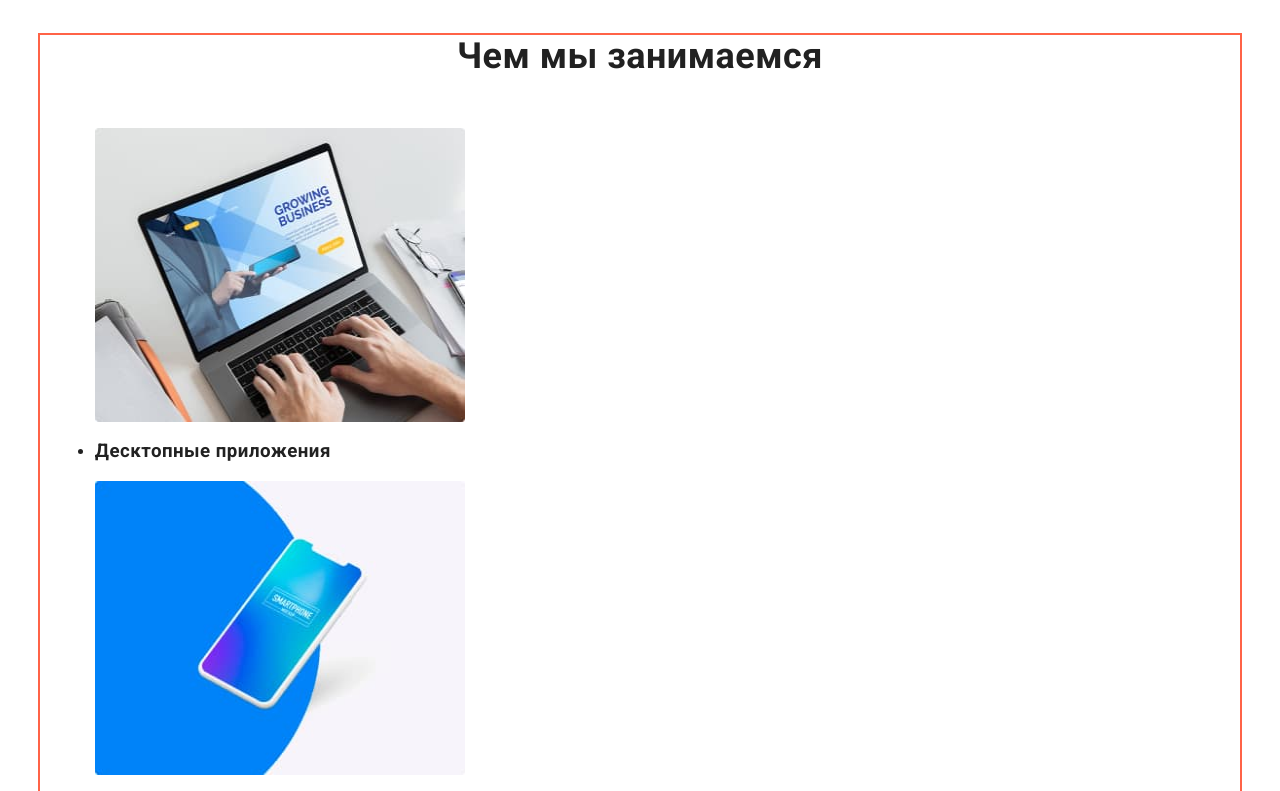
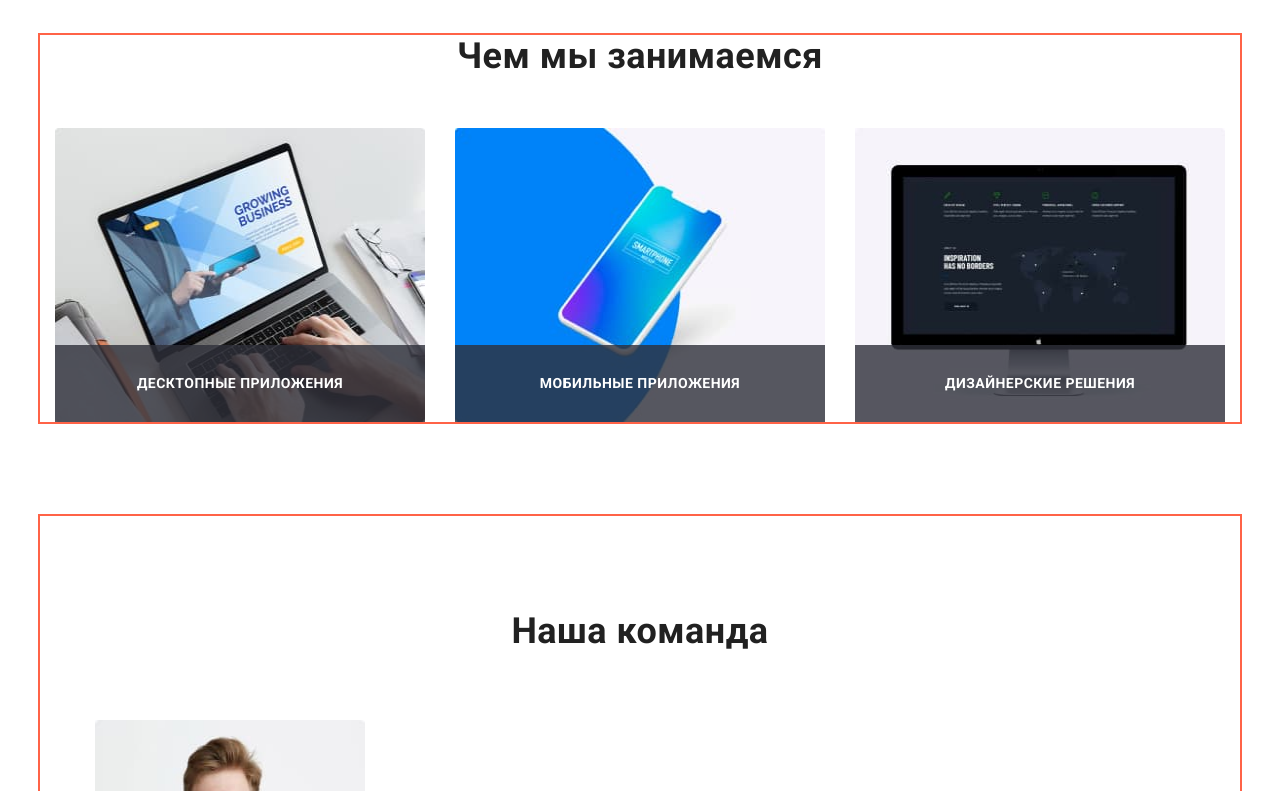
Before and after one commit to AnnaSimolchuk/goit-markup-hw-07, a plain HTML site: page index.html in a window 1280 px wide. Shown: the part 1080-1871 px from the top of the page. Drawn offline with nearby package versions, Linux system fonts and the light colour scheme.

Commit message:
добавляет стили секции работы

```diff
--- a/sass/components/webstudio/_work.scss
+++ b/sass/components/webstudio/_work.scss
@@ -8,3 +8,34 @@
   line-height: 1.2;
   text-align: center;
 }
+
+.work-list {
+  display: flex;
+  @extend %list;
+
+  .list {
+    position: relative;
+
+    &:not(:last-child) {
+      margin-right: 30px;
+    }
+  }
+
+  .title {
+    position: absolute;
+    left: 0;
+    bottom: 0;
+    width: 100%;
+    margin: 0;
+    padding-top: 27px;
+    padding-bottom: 27px;
+
+    color: $white-text-color;
+    background: rgba(47, 48, 58, 0.8);
+    font-weight: 700;
+    font-size: 14px;
+    line-height: 1.7;
+    text-align: center;
+    text-transform: uppercase;
+  }
+}
```
Also changed, not shown: css/main.css, css/main.min.css, 2 other files.
